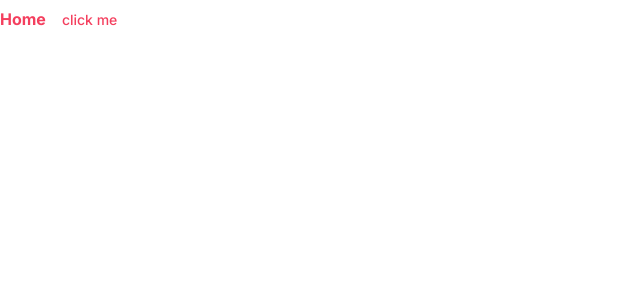
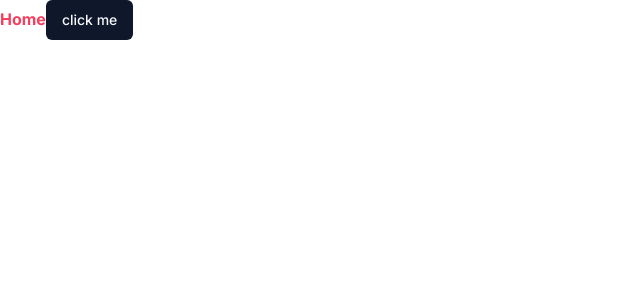
Before and after one commit to ArhamKhan45/slack-next, a Next.js app: page / in a window 1280 px wide. Shown: the top 300 px of the page, without its empty margins (0-640 px from the left). Built offline with nearby package versions, Linux system fonts and the light colour scheme.

Commit message:
button shadcn fixed

```diff
--- a/app/page.tsx
+++ b/app/page.tsx
@@ -5,7 +5,7 @@ const Home = () => {
   return (
     <div className="text-rose-500 font-bold">
       Home
-      <Button variant={"slack"}>click me</Button>
+      <Button>click me</Button>
     </div>
   );
 };
```
